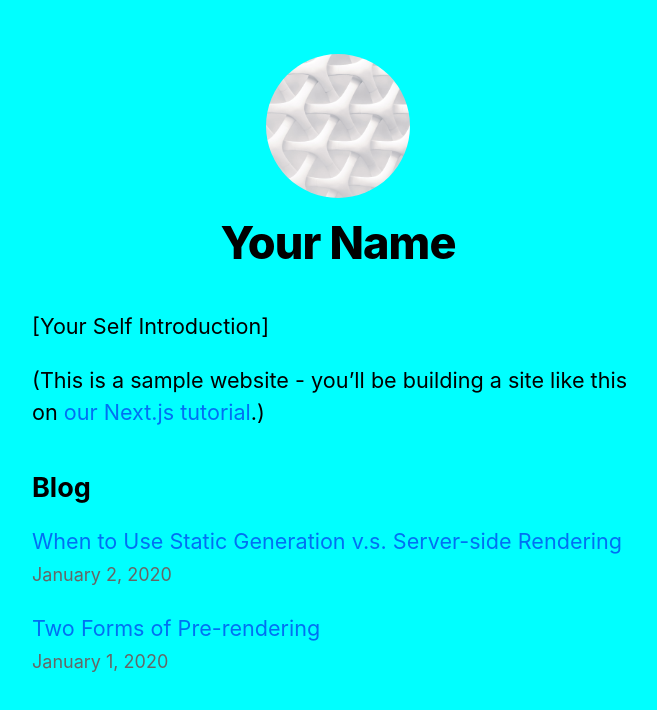
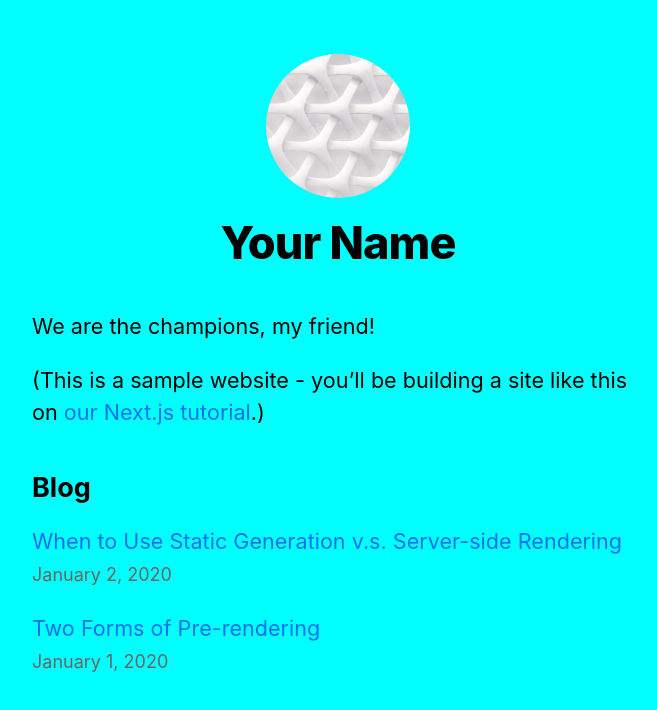
Before and after one commit to fatnlazycat/next-learning, a Next.js app: page / in a window 1280 px wide. Shown: the top 710 px of the page, without its empty margins (302-959 px from the left). Built offline with nearby package versions, Linux system fonts and the light colour scheme.

Commit message:
champions

```diff
--- a/pages/index.tsx
+++ b/pages/index.tsx
@@ -23,7 +23,7 @@ export default function Home({ allPostsData }) {
         <title>{siteTitle}</title>
       </Head>
       <section className={utilStyles.headingMd}>
-        <p>[Your Self Introduction]</p>
+        <p>We are the champions, my friend!</p>
         <p>
           (This is a sample website - you’ll be building a site like this on{' '}
           <a href="https://nextjs.org/learn">our Next.js tutorial</a>.)
```
